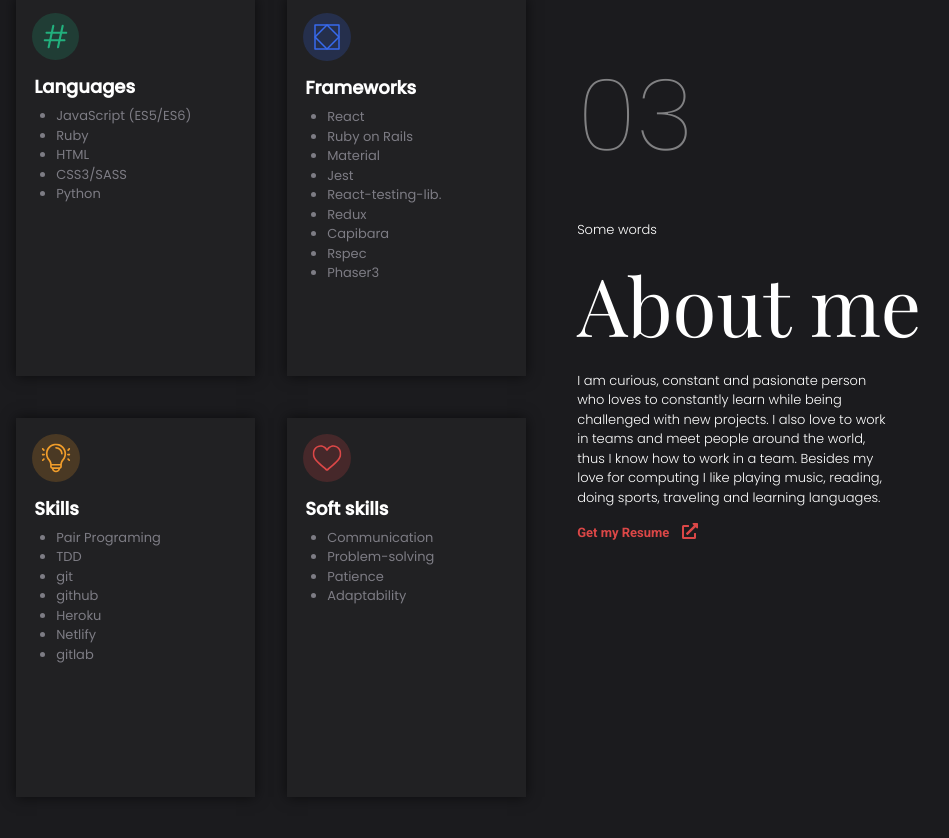
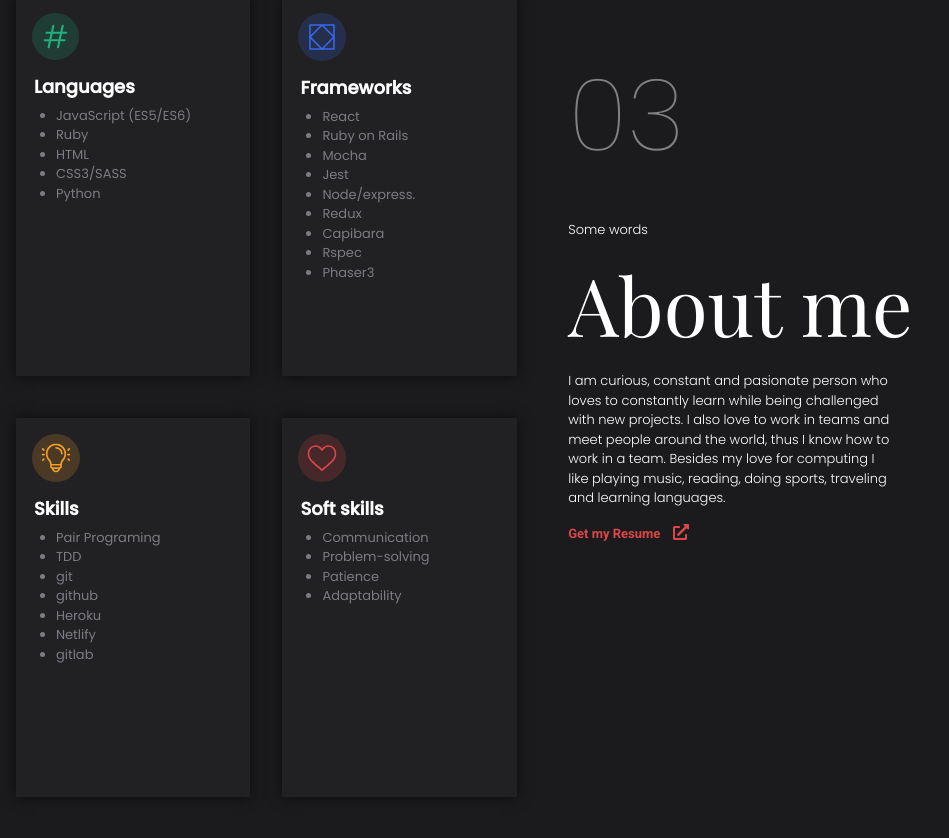
Before and after one commit to nicolasmarino99/portfolio, a React (Create React App) app: page / in a window 1280 px wide. Shown: the part 1926-2764 px from the top of the page, without its empty margins (169-1118 px from the left). Built offline with nearby package versions, Linux system fonts and the light colour scheme.

Commit message:
delete extra images

```diff
--- a/src/components/SkillSet/SkillSet.js
+++ b/src/components/SkillSet/SkillSet.js
@@ -15,11 +15,10 @@ const SkillSet = () => {
   // eslint-disable-next-line no-unused-vars
   const [skills, setSkills] = useState([
     ['Languages', languagesLogo, ['JavaScript (ES5/ES6)','Ruby','HTML','CSS3/SASS', 'Python']],
-    ['Frameworks', frameworksLogo, ['React', 'Ruby on Rails', 'Material', 'Jest', 'React-testing-lib.', 'Redux', 'Capibara', 'Rspec', 'Phaser3']],
+    ['Frameworks', frameworksLogo, ['React', 'Ruby on Rails', 'Mocha', 'Jest', 'Node/express.', 'Redux', 'Capibara', 'Rspec', 'Phaser3']],
     ['Skills', skillsLogo, ['Pair Programing', 'TDD', 'git', 'github', 'Heroku', ' Netlify', 'gitlab']],
     ['Soft skills', softskillsLogo, ['Communication', 'Problem-solving', 'Patience', 'Adaptability']],
   ])
-
 
 
   const SkillCard = ({item}) => (
```
Also changed, not shown: 1 other file (tests, documents, lock files or other folders).
